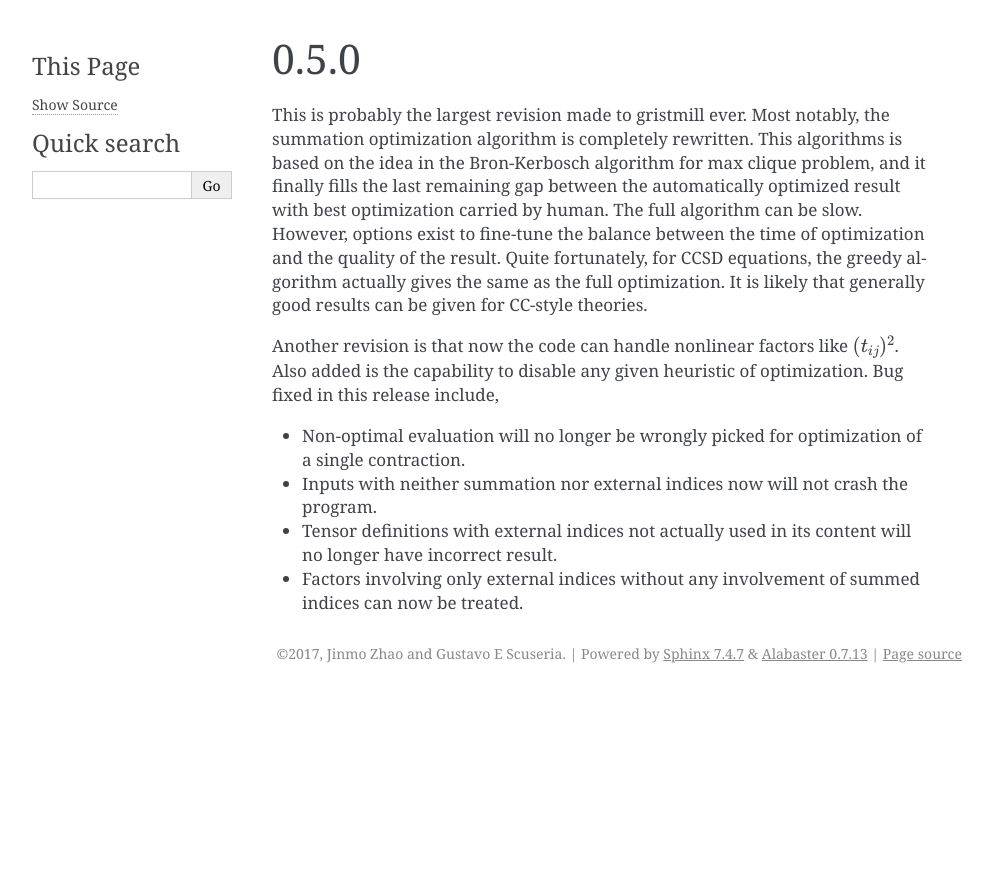
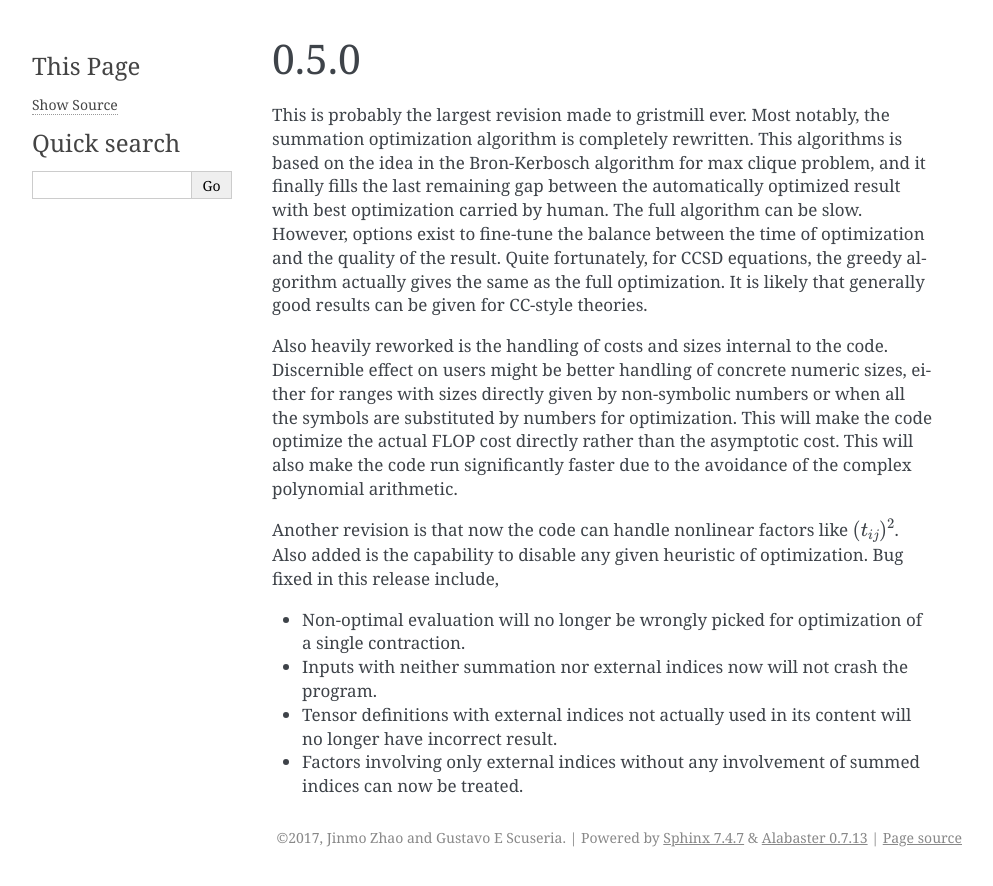
Before and after one commit to tschijnmo/gristmill, a Sphinx documentation site: the page built from docs/releases/0_5_0.rst, in a window 1280 px wide. Shown: the top 886 px of the page, without its empty margins (148-1141 px from the left). Built offline with Sphinx 7.4.7, drawn with Linux system fonts in a browser that asks for light colours.

Commit message:
Update release notes for 0.5.0
The update about cost and size handling is added.

```diff
--- a/docs/releases/0_5_0.rst
+++ b/docs/releases/0_5_0.rst
@@ -11,6 +11,14 @@ optimization and the quality of the result.  Quite fortunately, for CCSD
 equations, the greedy algorithm actually gives the same as the full
 optimization.  It is likely that generally good results can be given for
 CC-style theories.
+
+Also heavily reworked is the handling of costs and sizes internal to the code.
+Discernible effect on users might be better handling of concrete numeric sizes,
+either for ranges with sizes directly given by non-symbolic numbers or when all
+the symbols are substituted by numbers for optimization.  This will make the
+code optimize the actual FLOP cost directly rather than the asymptotic cost.
+This will also make the code run significantly faster due to the avoidance of
+the complex polynomial arithmetic.
 
 Another revision is that now the code can handle nonlinear factors like
 :math:`(t_{ij})^2`.  Also added is the capability to disable any given
```
